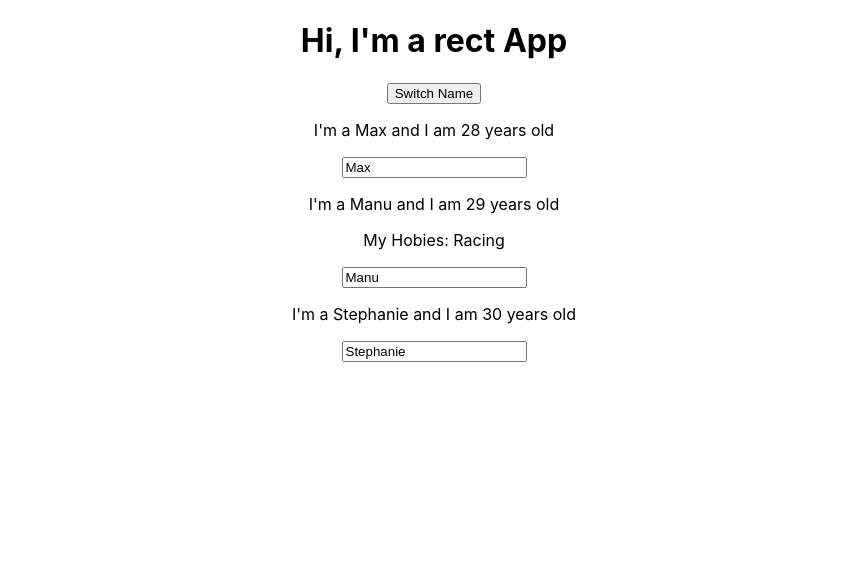
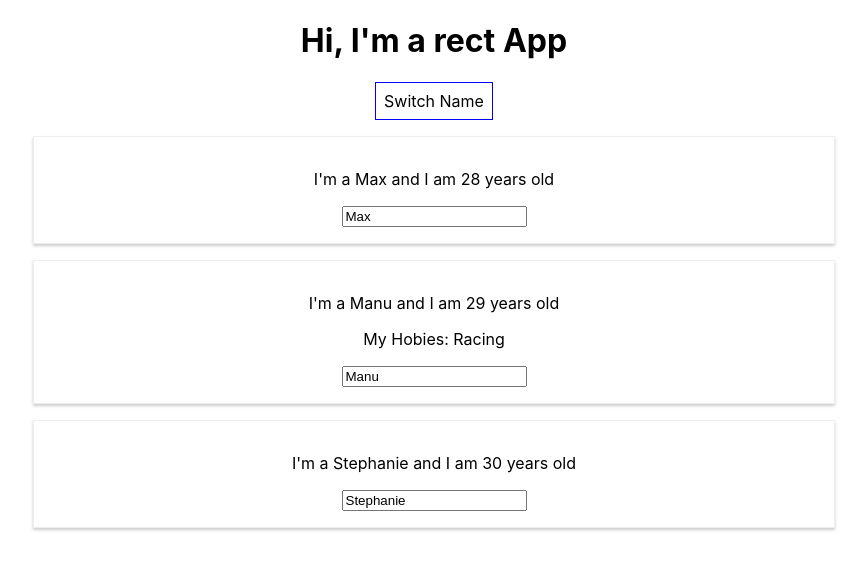
Before and after one commit to alokg1019/ReactBasicsLearning, a React (Create React App) app: page / in a window 1280 px wide. Shown: the top 570 px of the page, without its empty margins (206-1073 px from the left). Built offline with nearby package versions, Linux system fonts and the light colour scheme.

Commit message:
styling component

```diff
--- a/src/App.js
+++ b/src/App.js
@@ -49,10 +49,19 @@
 
   render(){
 
+    // Inline Styling
+    const style = {
+      backgroundColor : 'white',
+      font: 'inherit',
+      border: '1px solid blue',
+      padding: '8px',
+      cursor : 'pointer'
+    }
+
     return (
       <div className="App">
         <h1>Hi, I'm a rect App</h1>
-        <button onClick={ () => this.switchNameHandler('Alok') }>Switch Name</button>
+        <button style={ style} onClick={ () => this.switchNameHandler('Alok') }>Switch Name</button>
         <Person
          name={this.state.persons[0].name}
           age={this.state.persons[0].age}>
--- /dev/null
+++ b/src/Person/Person.css
@@ -0,0 +1,12 @@
+
+/**
+ * Global styling : Will apply to the whole app
+**/
+.Person{
+    width: 60%;
+    margin: 16px auto;
+    border: 1px solid #eee;
+    box-shadow: 0 2px 3px #ccc;
+    padding: 16px;
+    text-align: center;
+}
--- a/src/Person/Person.js
+++ b/src/Person/Person.js
@@ -1,15 +1,15 @@
 import React from 'react';
 
+import './Person.css';
 
 const person = (props) => {
     return (
-        <div>
+        <div className="Person">
             <p onClick={props.click}>I'm a { props.name} and I am { props.age} years old</p>
             <p>{ props.children }</p>
             <input type="text" onChange={props.changed} value={props.name} />
         </div>
     )
-
 }
 
 export default person;
```
